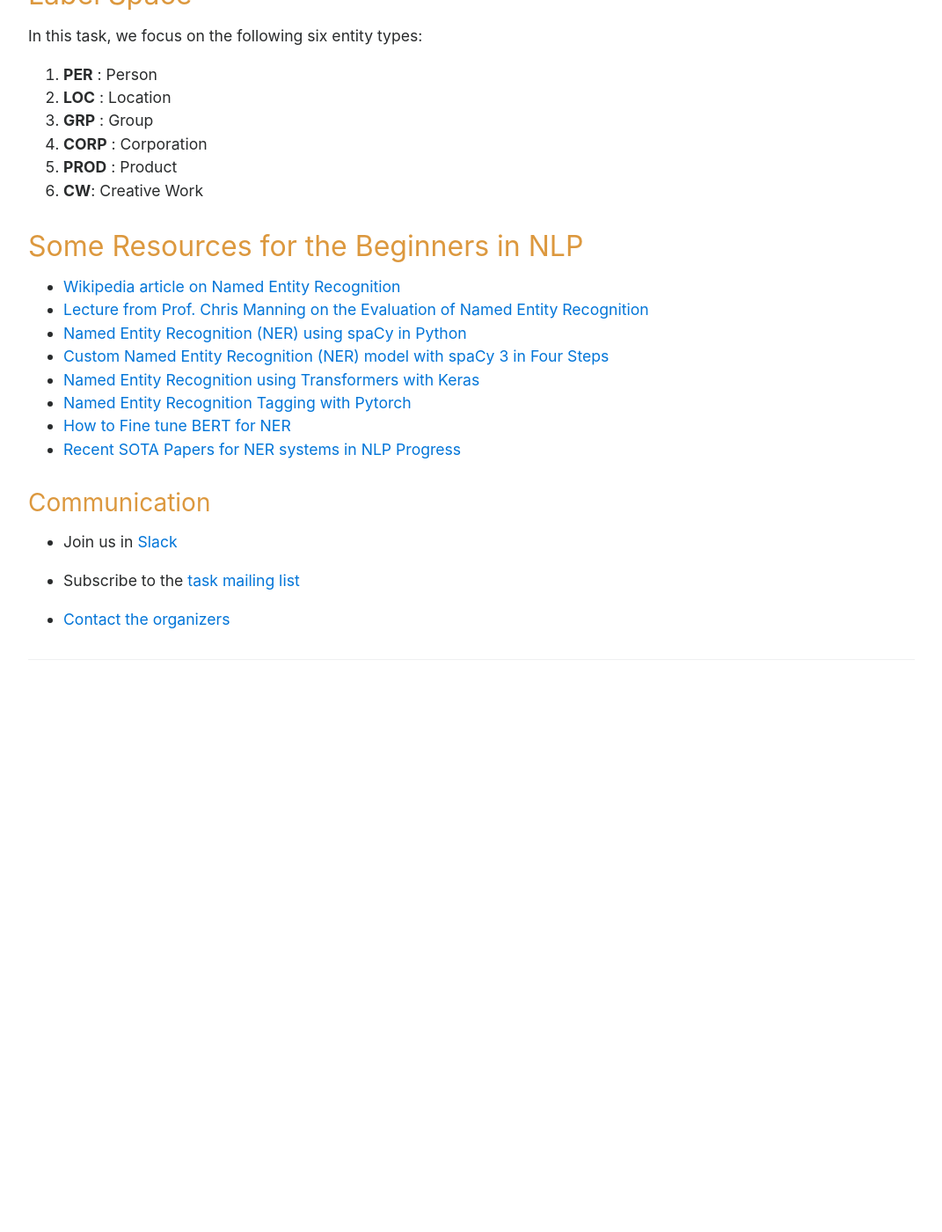
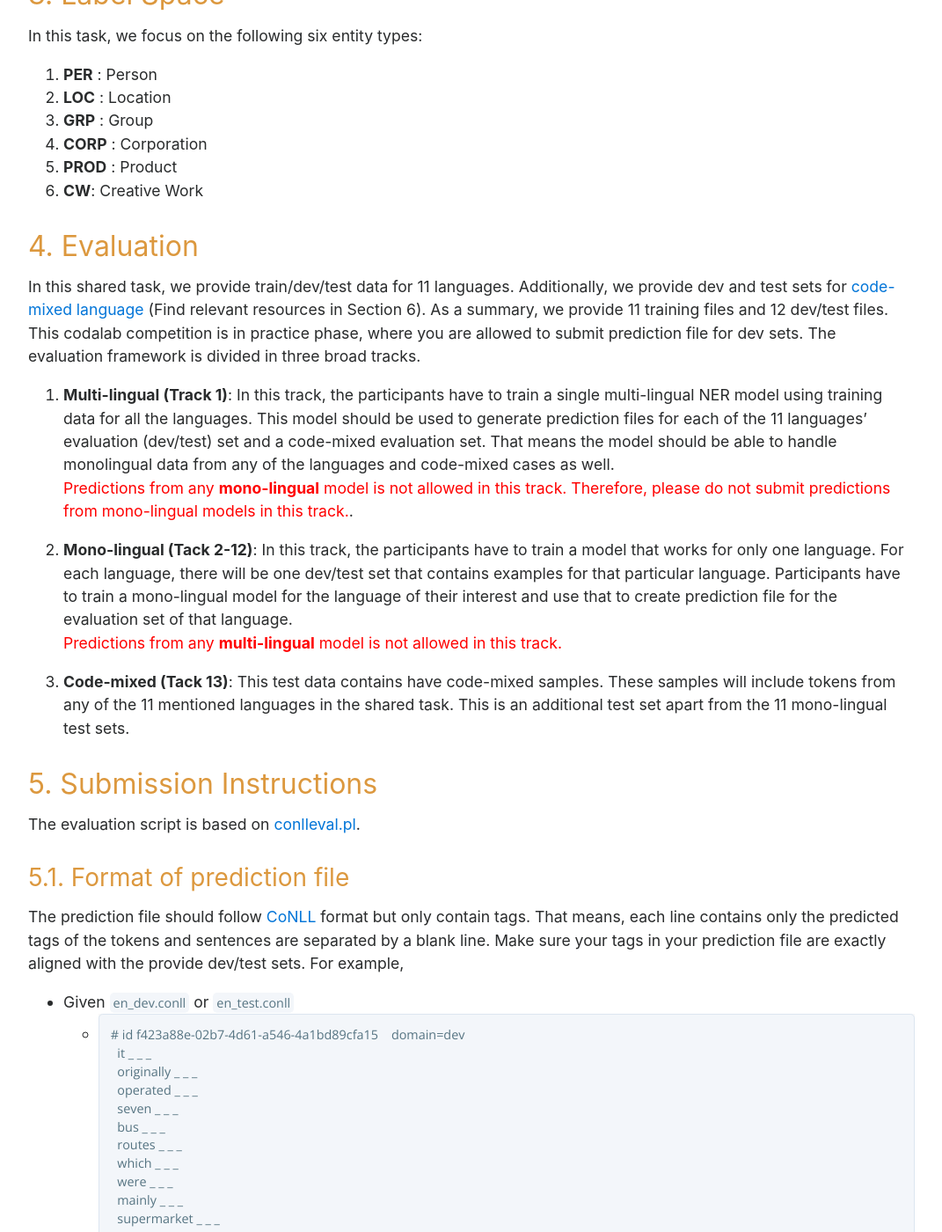
Before and after one commit to MultiCoNER/MultiCoNER.github.io, a Jekyll site: the page built from competition.md, in a window 1280 px wide and 1400 px high, scrolled down 2048 px. Shown: the whole window at 88% size, without its empty margins (104-1175 px from the left). Built offline with Jekyll 4.4.1, drawn with Linux system fonts in a browser that asks for light colours; before the commit the page ends 2862 px from its top, so only the background shows below that; some of the changed text lies outside the part shown.

Commit message:
updated submittion instructions.

````diff
--- a/_layouts/default.html
+++ b/_layouts/default.html
@@ -25,6 +25,7 @@
           <h4 id="side-table-header">Recent Updates</h4><br>
           <div style="background-color: beige">
           <ul>
+              <li><b>Oct 25, 2021</b> Updated information on <a href="/competition#:~:text=4.-,Evaluation,-In%20this%20shared" target="_blank">participation and preparing submissions.</a></li>
               <li><b>Sep 10, 2021</b> A <a href="/baseline" target="_blank">Baseline system</a> with dev set results is available.</li>
            <li>Join us in <a href="https://join.slack.com/t/multiconer/shared_invite/zt-vi3g97cx-MpqTvS07XX22S78nRC2s0Q" target="_blank">Slack</a>.</li>
               <li><b>Sep 03, 2021</b> <a href="/dataset">Training data</a> is available.</li>
--- a/competition.md
+++ b/competition.md
@@ -5,7 +5,7 @@
 order : 1
 ---
 
-## How to Participate
+## 1. How to Participate
 * The organizers have defined a task (i.e., NER) and released the training data on September 3rd. The task is divided across several languages as subtasks. The participants can work on as many as languages they want to.
 * Participants can form a team with multiple people or single person team is okay.
 * The participants can access the training data after filling the form in the <a href="/dataset" target="_blank">Dataset</a> page.
@@ -16,7 +16,7 @@
 
 
 
-## Data Format
+## 2. Training Data Format
 <a href="data/semeval_2021_task_11_trial_data.txt" download>Click here to download a small set of trial data in English.</a>
 
 We will follow the [CoNLL](https://universaldependencies.org/docs/format.html) format for the datasets. Here is an example data sample from the trial data.
@@ -43,7 +43,83 @@
 6. __CW__: Creative Work
 
 
-## Some Resources for the Beginners in NLP
+## 4. Evaluation
+In this shared task, we provide train/dev/test data for 11 languages. Additionally, we provide dev and test sets for <a href="https://en.wikipedia.org/wiki/Code-mixing" target="_blank">code-mixed language</a> (Find relevant resources in Section 6). As a summary, we provide 11 training files and 12 dev/test files. This codalab competition is in practice phase, where you are allowed to submit prediction file for dev sets. The evaluation framework is divided in three broad tracks.
+1. **Multi-lingual (Track 1)**: In this track, the participants have to train a single multi-lingual NER model using training data for all the languages. This model should be used to generate prediction files for each of the 11 languages’ evaluation (dev/test) set and a code-mixed evaluation set. That means the model should be able to handle monolingual data from any of the languages and code-mixed cases as well.\\
+<span style="color:red">Predictions from any **mono-lingual** model is not allowed in this track. Therefore, please do not submit predictions from mono-lingual models in this track.</span>.
+
+2. **Mono-lingual (Tack 2-12)**: In this track, the participants have to train a model that works for only one language. For each language, there will be one dev/test set that contains examples for that particular language. Participants have to train a mono-lingual model for the language of their interest and use that to create prediction file for the evaluation set of that language.\\
+<span style="color:red">Predictions from any **multi-lingual** model is not allowed in this track.</span>
+
+3. **Code-mixed (Tack 13)**: This test data contains have code-mixed samples. These samples will include tokens from any of the 11 mentioned languages in the shared task. This is an additional test set apart from the 11 mono-lingual test sets.
+
+## 5. Submission Instructions
+The evaluation script is based on [conlleval.pl](https://github.com/chakki-works/seqeval/blob/master/tests/conlleval.pl).
+### 5.1. Format of prediction file
+The prediction file should follow [CoNLL](https://universaldependencies.org/format.html) format but only contain tags. That means, each line contains only the predicted tags of the tokens and sentences are separated by a blank line. Make sure your tags in your prediction file are exactly aligned with the provide dev/test sets.  For example,
+* Given `en_dev.conll` or `en_test.conll`
+    *
+        ```
+      # id f423a88e-02b7-4d61-a546-4a1bd89cfa15    domain=dev
+        it _ _ _
+        originally _ _ _
+        operated _ _ _
+        seven _ _ _
+        bus _ _ _
+        routes _ _ _
+        which _ _ _
+        were _ _ _
+        mainly _ _ _
+        supermarket _ _ _
+        routes _ _ _
+        for _ _ _
+        asda _ _ _
+        and _ _ _
+        tesco _ _ _
+        . _ _ _
+
+        ...
+      ```
+
+* You will need generate the prediction file `en.pred.conll` in the follow format
+    *
+        ```
+        #(You can either delete sentence id or keep it)
+        O
+        O
+        O
+        O
+        O
+        O
+        O
+        O
+        O
+        O
+        O
+        O
+        B-CORP
+        O
+        B-CORP
+        O
+
+        ...
+        ```
+
+### 5.2. Prepare submission files
+Follow the below instructions to submit your prediction files for a track:
+* **Tack 1: All language (Multi-lingual)**
+    * For each of the 12 evaluation files named in `<language_code>_dev.conll`, `(e.g., mix_dev.conll/ru_dev.conll`), use your trained model to generate prediction files for all the 12 evaluation files and name them in this format `<language_code>.pred.conll`, i.e.:
+        * `en.pred.conll`, `es.pred.conll`, `nl.pred.conll`, `ru.pred.conll`, `tr.pred.conll`, `ko.pred.conll`, `fa.pred.conll`, `de.pred.conll`, `zh.pred.conll`, `hi.pred.conll`, `bn.pred.conll`, `mix.pred.conll`
+        * Note that you will need submit exactly these 12 files to participate this track.
+        * The tags in each of `<language_code>.pred.conll` have to be aligned with the tokens in `<language_code>_dev.conll`. That means, each test token will be replaced by a tag and the number of lines in `<language_code>.pred.conll` and `<language_code>_dev.conll` will be exactly the same.
+    * Put all these 12 files in a folder, compress it to a zip file by using `zip my_submission.zip *` , and the submit the zip file.
+* **Tack 2-13**
+    * Use your trained specific model to generate a prediction file for a specific track. For example, when you participate English track, you will need to generate a prediction file for `en_dev.conll` or `en_test.conll` and name it as `en.pred.conll`.
+    * Compress it to a zip file by using `zip my_submission.zip en.pred.conll`, and the submit the zip file.
+    * Note that you are only allowed to submit one prediction file per tack here, For example, for code-mixed tack, you will need to submit `mix.pred.conll`. Any other file will cause errors.
+
+
+## 6. Some Resources for the Beginners in NLP
 * <a href="https://en.wikipedia.org/wiki/Named-entity_recognition" target="_blank">Wikipedia article on Named Entity Recognition</a>
 * <a href="https://www.youtube.com/watch?v=MY9fs1Plh_o" target="_blank">Lecture from Prof. Chris Manning on the Evaluation of Named Entity Recognition</a>
 * <a href="https://www.geeksforgeeks.org/python-named-entity-recognition-ner-using-spacy" target="_blank">Named Entity Recognition (NER) using spaCy in Python</a>
@@ -52,6 +128,9 @@
 * <a href="https://cs230.stanford.edu/blog/namedentity" target="_blank">Named Entity Recognition Tagging with Pytorch</a>
 * <a href="https://skimai.com/how-to-fine-tune-bert-for-named-entity-recognition-ner/" target="_blank">How to Fine tune BERT for NER</a>
 * <a href="http://nlpprogress.com/english/named_entity_recognition.html" target="_blank">Recent SOTA Papers for NER systems in NLP Progress</a>
+* <a href="https://ritual.uh.edu/lince/home">Code Switching Leaderboard LinCE.</a>
+* <a href="https://aclanthology.org/W18-3219.pdf">Named Entity Recognition on Code-Switched Data:
+Overview of the CALCS 2018 Shared Task</a>
 
 ### Communication
 * Join us in <a href="https://join.slack.com/t/multiconer/shared_invite/zt-vi3g97cx-MpqTvS07XX22S78nRC2s0Q" target="_blank">Slack</a>
````
Also changed, not shown: other parts of competition.md (+1 -1 lines), 6 other files.
